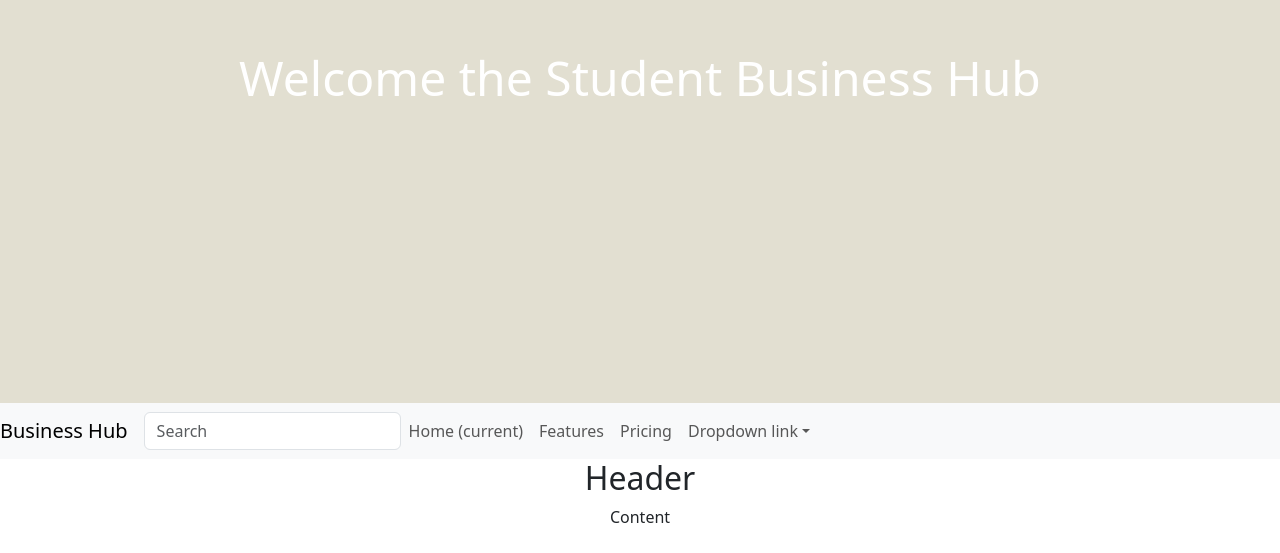
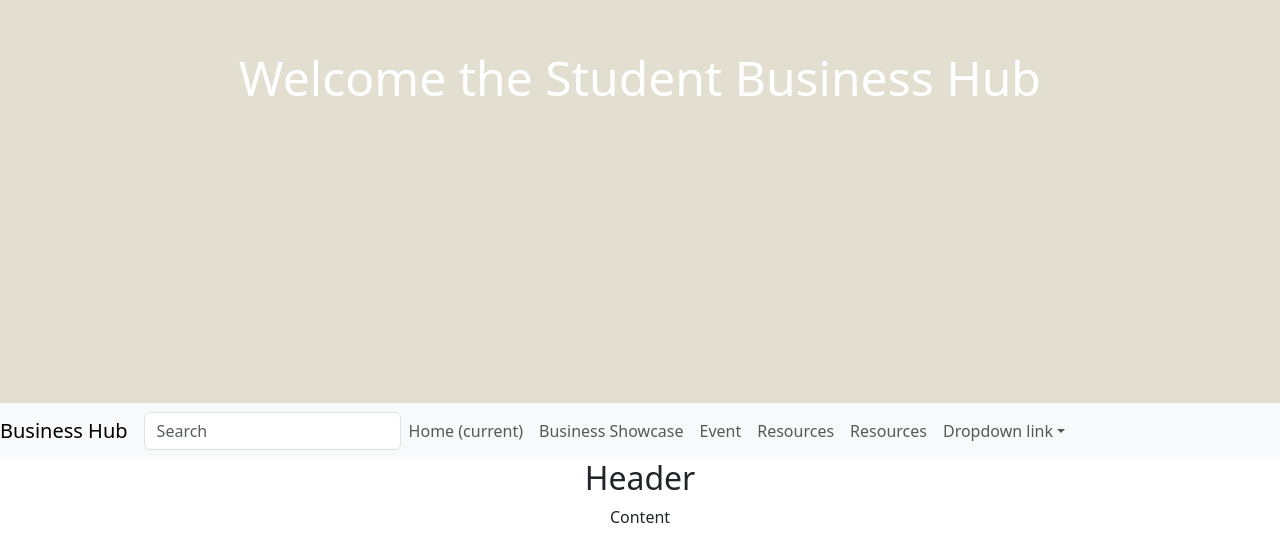
Before and after one commit to Oasis-NEU/f23-group22, a React (Create React App) app: page / in a window 1280 px wide. Shown: the part 247-800 px from the top of the page. Built offline with nearby package versions, Linux system fonts and the light colour scheme.

Commit message:
added a few more tabs

```diff
--- a/src/App.js
+++ b/src/App.js
@@ -2,7 +2,7 @@
 import Navbar from "./Navigation/Navbar.js";
 
 
-import logo from './logo.svg';
+//import logo from "./logo.svg";
 import './App.css';
 import HomePage from "./HomePage.js";
 
@@ -23,7 +23,9 @@
   return (
     <header>
         <h1 className="App-main"> Welcome the Student Business Hub </h1>
-      </header>
+    </header>
+
+
 
   )
 }
--- a/src/Navigation/Navbar.js
+++ b/src/Navigation/Navbar.js
@@ -59,12 +59,22 @@
           </li>
           <li className="nav-item">
             <a className="nav-link" href="#">
-              Features
+              Business Showcase
             </a>
           </li>
           <li className="nav-item">
             <a className="nav-link" href="#">
-              Pricing
+              Event
+            </a>
+          </li>
+          <li className="nav-item">
+            <a className="nav-link" href="#">
+              Resources
+            </a>
+          </li>
+          <li className="nav-item">
+            <a className="nav-link" href="#">
+              Resources
             </a>
           </li>
           <li className="nav-item dropdown">
```
